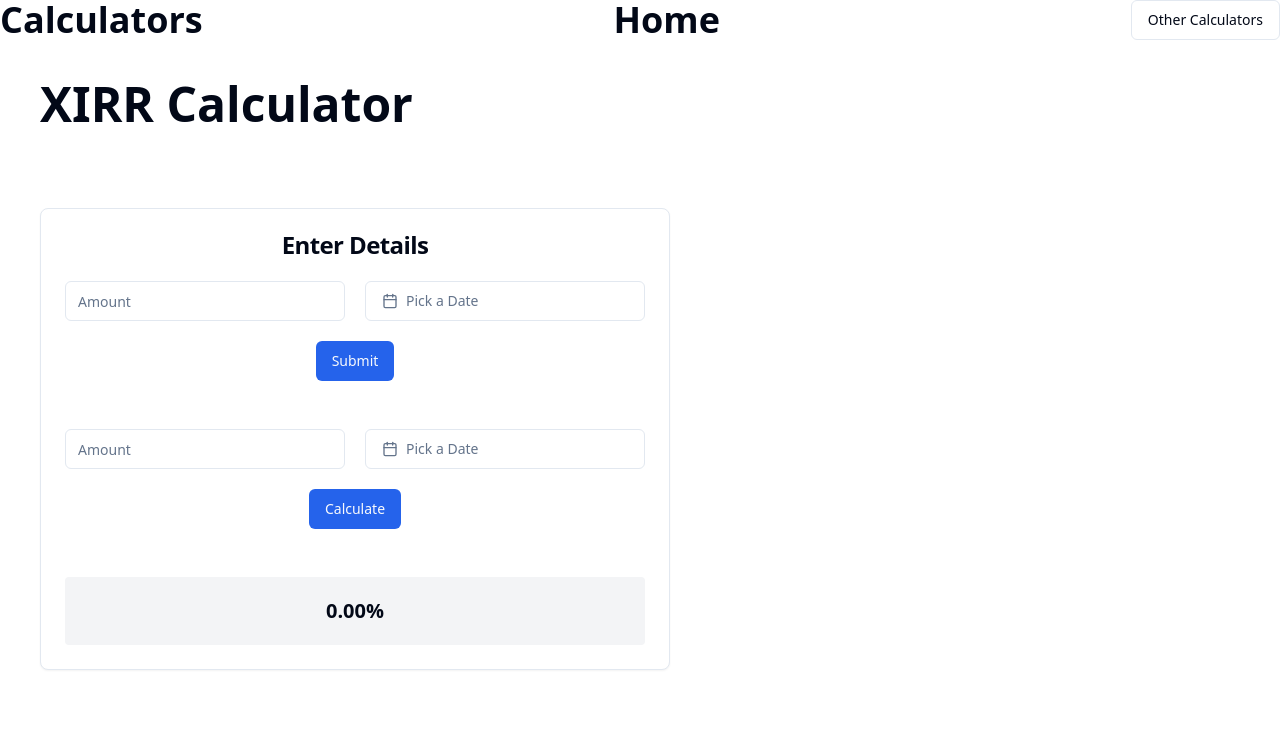
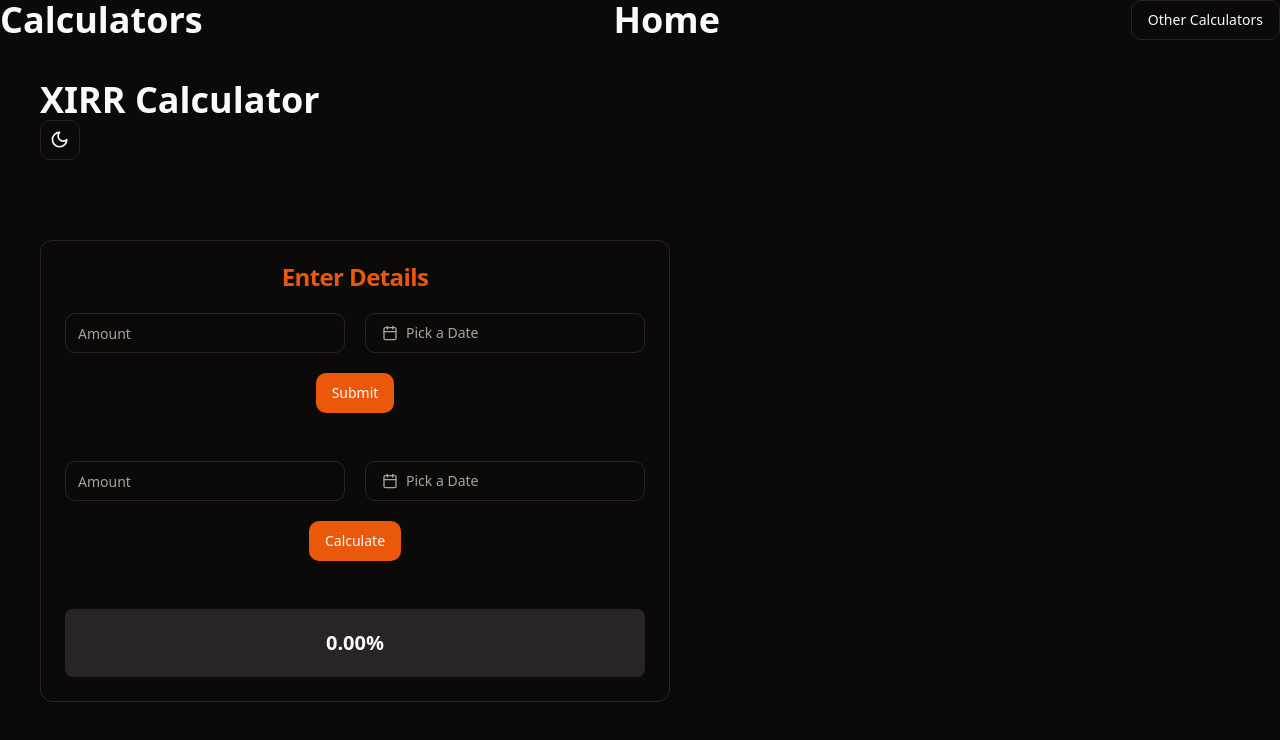
Before and after one commit to rajatverma311201/mtp-frontend, a React (Vite) app: page /calculators/xirr in a window 1280 px wide. Shown: the top 740 px of the page. Built offline with nearby package versions, Linux system fonts and the light colour scheme.

Commit message:
dark/light theme

```diff
--- /dev/null
+++ b/src/components/ModeToggle.tsx
@@ -0,0 +1,37 @@
+import { Moon, Sun } from "lucide-react";
+
+import { Button } from "@/components/ui/button";
+import {
+    DropdownMenu,
+    DropdownMenuContent,
+    DropdownMenuItem,
+    DropdownMenuTrigger,
+} from "@/components/ui/dropdown-menu";
+import { useTheme } from "@/components/ThemeProvider";
+
+export function ModeToggle() {
+    const { setTheme } = useTheme();
+
+    return (
+        <DropdownMenu>
+            <DropdownMenuTrigger asChild>
+                <Button variant="outline" size="icon">
+                    <Sun className="h-[1.2rem] w-[1.2rem] rotate-0 scale-100 transition-all dark:-rotate-90 dark:scale-0" />
+                    <Moon className="absolute h-[1.2rem] w-[1.2rem] rotate-90 scale-0 transition-all dark:rotate-0 dark:scale-100" />
+                    <span className="sr-only">Toggle theme</span>
+                </Button>
+            </DropdownMenuTrigger>
+            <DropdownMenuContent align="end">
+                <DropdownMenuItem onClick={() => setTheme("light")}>
+                    Light
+                </DropdownMenuItem>
+                <DropdownMenuItem onClick={() => setTheme("dark")}>
+                    Dark
+                </DropdownMenuItem>
+                <DropdownMenuItem onClick={() => setTheme("system")}>
+                    System
+                </DropdownMenuItem>
+            </DropdownMenuContent>
+        </DropdownMenu>
+    );
+}
--- /dev/null
+++ b/src/components/ThemeProvider.tsx
@@ -0,0 +1,74 @@
+import { createContext, useContext, useEffect, useState } from "react";
+
+type Theme = "dark" | "light" | "system";
+
+type ThemeProviderProps = {
+    children: React.ReactNode;
+    defaultTheme?: Theme;
+    storageKey?: string;
+};
+
+type ThemeProviderState = {
+    theme: Theme;
+    setTheme: (theme: Theme) => void;
+};
+
+const initialState: ThemeProviderState = {
+    theme: "system",
+    setTheme: () => null,
+};
+
+const ThemeProviderContext = createContext<ThemeProviderState>(initialState);
+
+export function ThemeProvider({
+    children,
+    defaultTheme = "system",
+    storageKey = "vite-ui-theme",
+    ...props
+}: ThemeProviderProps) {
+    const [theme, setTheme] = useState<Theme>(
+        () => (localStorage.getItem(storageKey) as Theme) || defaultTheme,
+    );
+
+    useEffect(() => {
+        const root = window.document.documentElement;
+
+        root.classList.remove("light", "dark");
+
+        if (theme === "system") {
+            const systemTheme = window.matchMedia(
+                "(prefers-color-scheme: dark)",
+            ).matches
+                ? "dark"
+                : "light";
+
+            root.classList.add(systemTheme);
+            return;
+        }
+
+        root.classList.add(theme);
+    }, [theme]);
+
+    const value = {
+        theme,
+        setTheme: (theme: Theme) => {
+            localStorage.setItem(storageKey, theme);
+            setTheme(theme);
+        },
+    };
+
+    return (
+        <ThemeProviderContext.Provider {...props} value={value}>
+            {children}
+        </ThemeProviderContext.Provider>
+    );
+}
+
+export const useTheme = () => {
+    const context = useContext(ThemeProviderContext);
+
+    if (context === undefined)
+        throw new Error("useTheme must be used within a ThemeProvider");
+
+    return context;
+};
--- a/src/features/calculators/xirr/XirrComponent.tsx
+++ b/src/features/calculators/xirr/XirrComponent.tsx
@@ -23,6 +23,7 @@ import { XirrTransaction } from "types";
 import InvestmentTable from "./InvestmentTable";
 import { useAuthContext } from "@/hooks";
 import { Card, CardContent, CardHeader, CardTitle } from "@/components/ui/card";
+import { ModeToggle } from "@/components/ModeToggle";
 
 function Xirr() {
     const { addInvestment, isLoading } = useAddInvestment();
@@ -96,13 +97,14 @@ function Xirr() {
 
     return (
         <>
-            <h1 className="text-3xl font-bold sm:text-4xl md:text-5xl">
+            <h1 className="text-3xl font-bold text-foreground sm:text-3xl md:text-4xl">
                 XIRR Calculator
             </h1>
+            <ModeToggle />
             <div className="mt-20 flex">
                 <Card>
                     <CardHeader>
-                        <CardTitle className="text-center">
+                        <CardTitle className="text-center text-primary">
                             Enter Details
                         </CardTitle>
                     </CardHeader>
@@ -130,7 +132,7 @@ function Xirr() {
                             btnText="Calculate"
                         />
 
-                        <p className="rounded-sm bg-gray-100 py-5 text-center text-xl font-semibold">
+                        <p className="rounded-sm bg-accent py-5 text-center text-xl font-semibold">
                             {(xirr * 100).toFixed(2)}%
                         </p>
                     </CardContent>
--- a/src/index.css
+++ b/src/index.css
@@ -5,47 +5,47 @@
 @layer base {
     :root {
         --background: 0 0% 100%;
-        --foreground: 222.2 84% 4.9%;
+        --foreground: 20 14.3% 4.1%;
         --card: 0 0% 100%;
-        --card-foreground: 222.2 84% 4.9%;
+        --card-foreground: 20 14.3% 4.1%;
         --popover: 0 0% 100%;
-        --popover-foreground: 222.2 84% 4.9%;
-        --primary: 221.2 83.2% 53.3%;
-        --primary-foreground: 210 40% 98%;
-        --secondary: 210 40% 96.1%;
-        --secondary-foreground: 222.2 47.4% 11.2%;
-        --muted: 210 40% 96.1%;
-        --muted-foreground: 215.4 16.3% 46.9%;
-        --accent: 210 40% 96.1%;
-        --accent-foreground: 222.2 47.4% 11.2%;
+        --popover-foreground: 20 14.3% 4.1%;
+        --primary: 24.6 95% 53.1%;
+        --primary-foreground: 60 9.1% 97.8%;
+        --secondary: 60 4.8% 95.9%;
+        --secondary-foreground: 24 9.8% 10%;
+        --muted: 60 4.8% 95.9%;
+        --muted-foreground: 25 5.3% 44.7%;
+        --accent: 60 4.8% 95.9%;
+        --accent-foreground: 24 9.8% 10%;
         --destructive: 0 84.2% 60.2%;
-        --destructive-foreground: 210 40% 98%;
-        --border: 214.3 31.8% 91.4%;
-        --input: 214.3 31.8% 91.4%;
-        --ring: 221.2 83.2% 53.3%;
-        --radius: 0.5rem;
+        --destructive-foreground: 60 9.1% 97.8%;
+        --border: 20 5.9% 90%;
+        --input: 20 5.9% 90%;
+        --ring: 24.6 95% 53.1%;
+        --radius: 0.75rem;
     }
 
     .dark {
-        --background: 222.2 84% 4.9%;
-        --foreground: 210 40% 98%;
-        --card: 222.2 84% 4.9%;
-        --card-foreground: 210 40% 98%;
-        --popover: 222.2 84% 4.9%;
-        --popover-foreground: 210 40% 98%;
-        --primary: 217.2 91.2% 59.8%;
-        --primary-foreground: 222.2 47.4% 11.2%;
-        --secondary: 217.2 32.6% 17.5%;
-        --secondary-foreground: 210 40% 98%;
-        --muted: 217.2 32.6% 17.5%;
-        --muted-foreground: 215 20.2% 65.1%;
-        --accent: 217.2 32.6% 17.5%;
-        --accent-foreground: 210 40% 98%;
-        --destructive: 0 62.8% 30.6%;
-        --destructive-foreground: 210 40% 98%;
-        --border: 217.2 32.6% 17.5%;
-        --input: 217.2 32.6% 17.5%;
-        --ring: 224.3 76.3% 48%;
+        --background: 20 14.3% 4.1%;
+        --foreground: 60 9.1% 97.8%;
+        --card: 20 14.3% 4.1%;
+        --card-foreground: 60 9.1% 97.8%;
+        --popover: 20 14.3% 4.1%;
+        --popover-foreground: 60 9.1% 97.8%;
+        --primary: 20.5 90.2% 48.2%;
+        --primary-foreground: 60 9.1% 97.8%;
+        --secondary: 12 6.5% 15.1%;
+        --secondary-foreground: 60 9.1% 97.8%;
+        --muted: 12 6.5% 15.1%;
+        --muted-foreground: 24 5.4% 63.9%;
+        --accent: 12 6.5% 15.1%;
+        --accent-foreground: 60 9.1% 97.8%;
+        --destructive: 0 72.2% 50.6%;
+        --destructive-foreground: 60 9.1% 97.8%;
+        --border: 12 6.5% 15.1%;
+        --input: 12 6.5% 15.1%;
+        --ring: 20.5 90.2% 48.2%;
     }
 }
 
--- a/src/main.tsx
+++ b/src/main.tsx
@@ -3,11 +3,14 @@ import ReactDOM from "react-dom/client";
 import App from "./App.tsx";
 import "./index.css";
 import AuthContextProvider from "@/contexts/AuthContextProvider";
+import { ThemeProvider } from "@/components/ThemeProvider";
 
 ReactDOM.createRoot(document.getElementById("root")!).render(
     <React.StrictMode>
         <AuthContextProvider>
-            <App />
+            <ThemeProvider defaultTheme="dark">
+                <App />
+            </ThemeProvider>
         </AuthContextProvider>
     </React.StrictMode>,
 );
```
